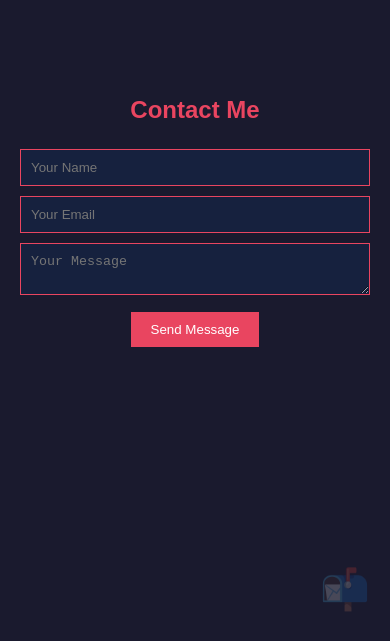
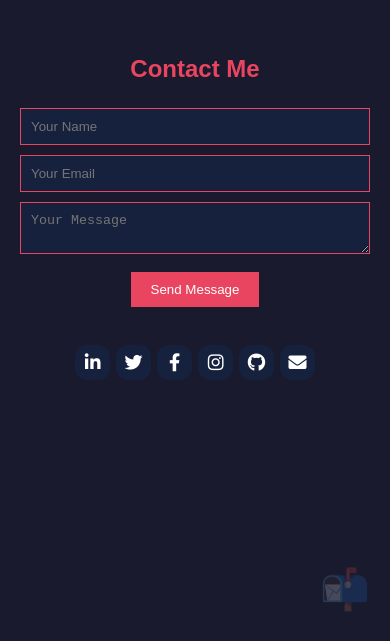
Before and after one commit to Balir001/Myportfolio, a plain HTML site: page index.html in a window 390 px wide. Shown: the part 2735-3376 px from the top of the page. Drawn offline with Linux system fonts and the light colour scheme.

Commit message:
contact social media links update

```diff
--- a/index.html
+++ b/index.html
@@ -4,6 +4,7 @@
     <meta charset="UTF-8" />
     <meta name="viewport" content="width=device-width, initial-scale=1.0" />
     <title>Blair Alasi - Portfolio</title>
+    <link rel="stylesheet" href="https://cdnjs.cloudflare.com/ajax/libs/font-awesome/5.15.3/css/all.min.css">
     <style>
       * {
         margin: 0;
@@ -375,6 +376,76 @@
           width: 300px;
         }
       }
+
+  /* Existing styles... */
+
+  .social-media-dock {
+    display: flex;
+    justify-content: center;
+    align-items: center;
+    background-color: rgba(255, 255, 255, 0.1);
+    border-radius: 20px;
+    padding: 10px;
+    margin-top: 30px;
+    transition: all 0.3s ease;
+  }
+
+  .dock-icon {
+    display: flex;
+    justify-content: center;
+    align-items: center;
+    width: 50px;
+    height: 50px;
+    margin: 0 10px;
+    background-color: #16213e;
+    border-radius: 12px;
+    transition: all 0.3s ease;
+    font-size: 24px;
+    color: #ffffff;
+    text-decoration: none;
+  }
+
+  .dock-icon:hover {
+    transform: translateY(-10px) scale(1.1);
+    background-color: #e94560;
+    box-shadow: 0 10px 20px rgba(233, 69, 96, 0.3);
+  }
+
+  .social-media-dock:hover .dock-icon:not(:hover) {
+    transform: scale(0.9);
+    opacity: 0.7;
+  }
+
+  @media (max-width: 768px) {
+    .social-media-dock {
+      flex-wrap: wrap;
+      justify-content: center;
+      padding: 5px;
+    }
+
+    .dock-icon {
+      width: 40px;
+      height: 40px;
+      margin: 5px;
+      font-size: 20px;
+    }
+  }
+
+  @media (max-width: 480px) {
+    .social-media-dock {
+      background-color: transparent;
+    }
+
+    .dock-icon {
+      width: 35px;
+      height: 35px;
+      margin: 3px;
+      font-size: 18px;
+    }
+  }
+</style>
+
+
     </style>
   </head>
   <body>
@@ -533,6 +604,19 @@
             <button type="submit">Send Message</button>
           </div>
         </form>
+
+
+
+    <div class="social-media-dock">
+      <a href="#" class="dock-icon" aria-label="LinkedIn"><i class="fab fa-linkedin-in"></i></a>
+      <a href="#" class="dock-icon" aria-label="Twitter"><i class="fab fa-twitter"></i></a>
+      <a href="#" class="dock-icon" aria-label="Facebook"><i class="fab fa-facebook-f"></i></a>
+      <a href="#" class="dock-icon" aria-label="Instagram"><i class="fab fa-instagram"></i></a>
+      <a href="#" class="dock-icon" aria-label="GitHub"><i class="fab fa-github"></i></a>
+      <a href="#" class="dock-icon" aria-label="Email"><i class="fas fa-envelope"></i></a>
+    </div>
+
+
       </div>
       <div class="decoration contact-icon">📬</div>
     </section>
```
